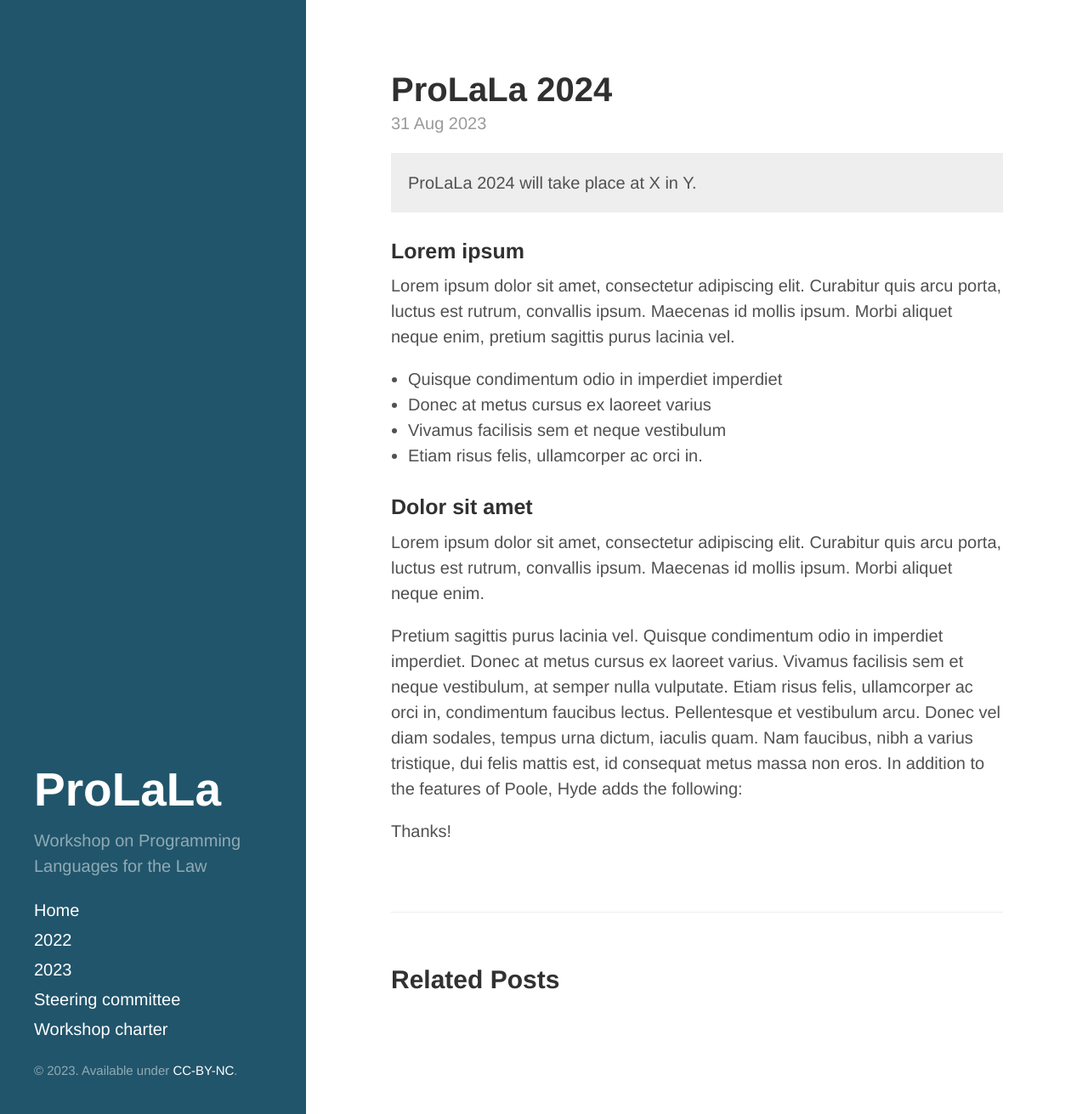
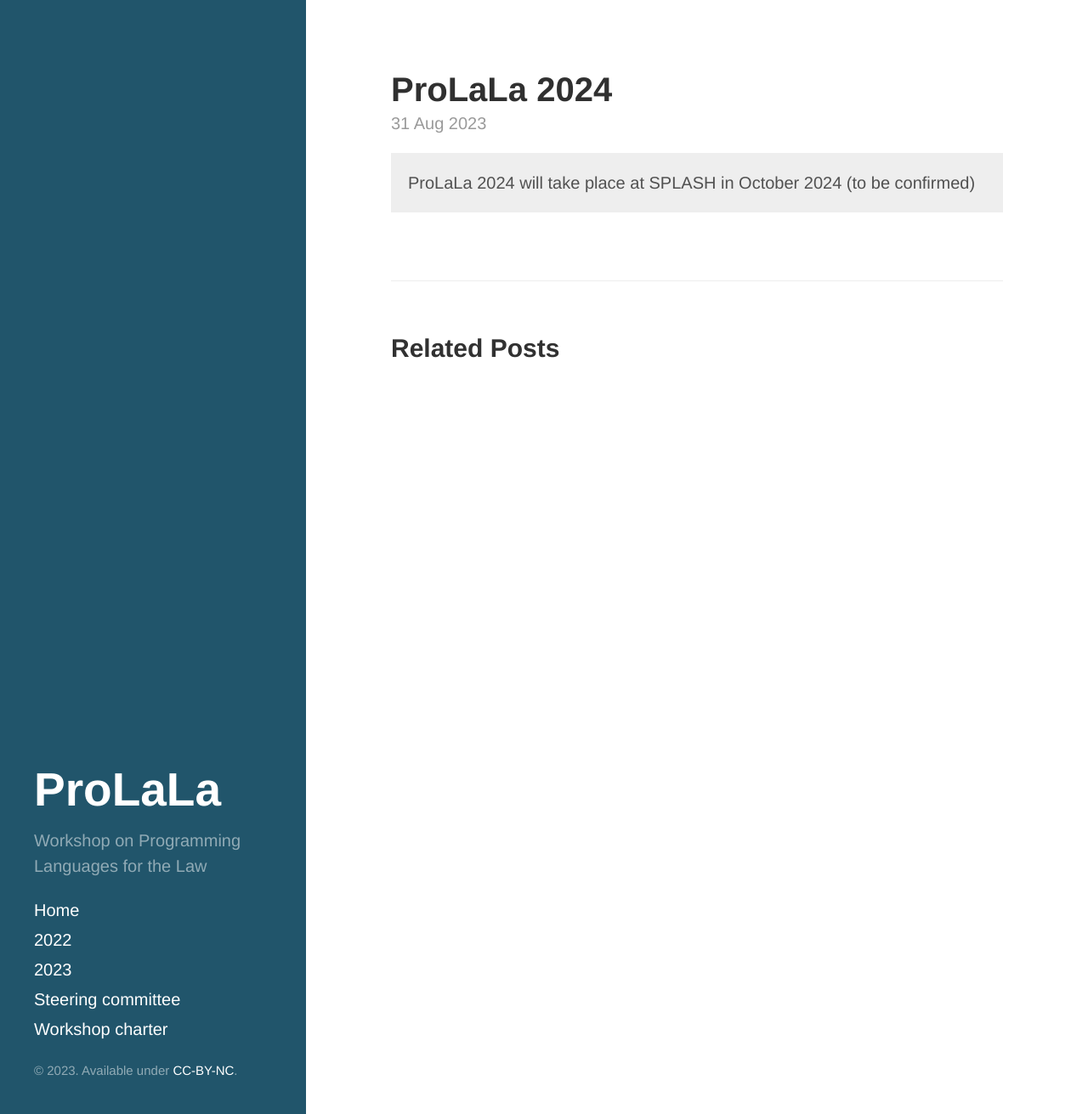
Before and after one commit to etosch/prolala.github.io, a Jekyll site: the page built from _posts/2023-08-31-prolala-2024.md, in a window 1280 px wide and 1311 px high. Shown: the whole window at 85% size. Built offline with Jekyll 4.4.1, drawn with Linux system fonts in a browser that asks for light colours; some web fonts are replaced; Markdown is read by kramdown in place of the engine named in the settings.

Commit message:
Update 2023-08-31-prolala-2024.md

```diff
--- a/_posts/2023-08-31-prolala-2024.md
+++ b/_posts/2023-08-31-prolala-2024.md
@@ -4,22 +4,4 @@ title: ProLaLa 2024
 ---
 
 {:.message}
-ProLaLa 2024 will take place at X in Y.
-
-### Lorem ipsum
-
-Lorem ipsum dolor sit amet, consectetur adipiscing elit. Curabitur quis arcu porta, luctus est rutrum, convallis ipsum. Maecenas id mollis ipsum. Morbi aliquet neque enim, pretium sagittis purus lacinia vel.
-
-* Quisque condimentum odio in imperdiet imperdiet
-* Donec at metus cursus ex laoreet varius
-* Vivamus facilisis sem et neque vestibulum
-* Etiam risus felis, ullamcorper ac orci in.
-
-### Dolor sit amet
-
-Lorem ipsum dolor sit amet, consectetur adipiscing elit. Curabitur quis arcu porta, luctus est rutrum, convallis ipsum. Maecenas id mollis ipsum. Morbi aliquet neque enim.
-
-Pretium sagittis purus lacinia vel. Quisque condimentum odio in imperdiet imperdiet. Donec at metus cursus ex laoreet varius. Vivamus facilisis sem et neque vestibulum, at semper nulla vulputate. Etiam risus felis, ullamcorper ac orci in, condimentum faucibus lectus. Pellentesque et vestibulum arcu. Donec vel diam sodales, tempus urna dictum, iaculis quam. Nam faucibus, nibh a varius tristique, dui felis mattis est, id consequat metus massa non eros.
-In addition to the features of Poole, Hyde adds the following:
-
-Thanks!
+ProLaLa 2024 will take place at SPLASH in October 2024 (to be confirmed)
```
